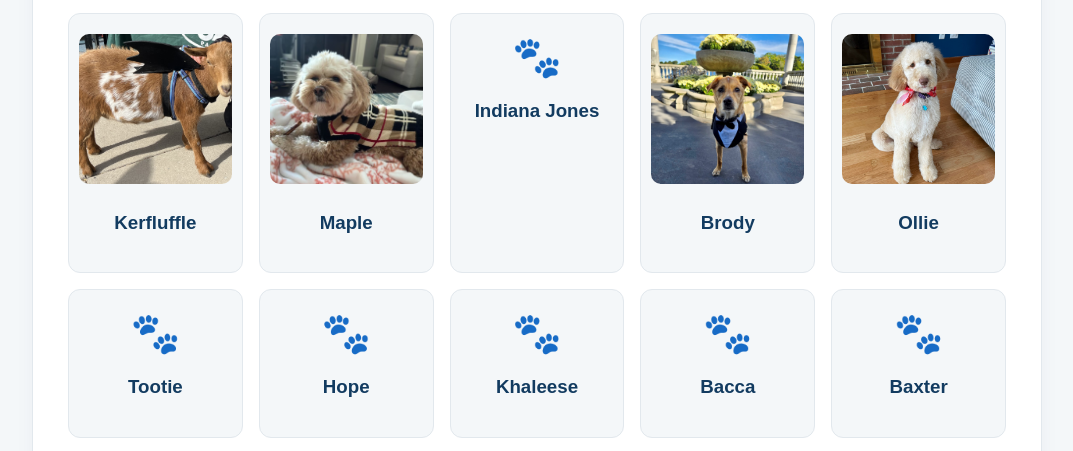
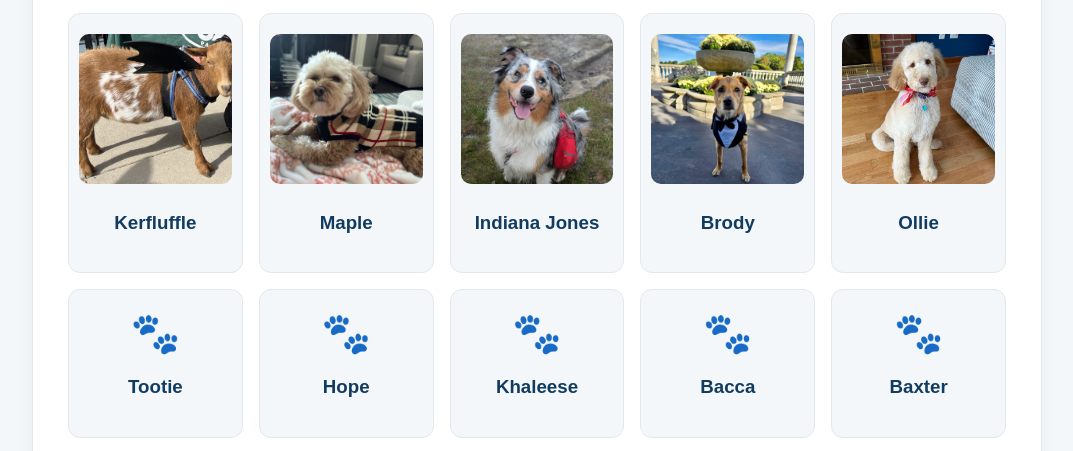
Before and after one commit to safarisean/Flow-Labs-Pet-of-The-Year, a website: page public/index.html in a window 1280 px wide. Shown: the part 2122-2573 px from the top of the page, without its empty margins (103-1176 px from the left). Drawn offline with Linux system fonts and the light colour scheme.

Commit message:
Update image filename for Indiana Jones

```diff
--- a/public/index.html
+++ b/public/index.html
@@ -249,7 +249,7 @@
   "Hazel": "Hazel (Zack Watson).jpg",
   "Hope": "Hope (Tod H).PNG",
   "Houdini": "Houdini (Jacob).jpg",
-  "Indiana Jones": "Indiana Jones (Ben O).jpg",
+  "Indiana Jones": "Indiana Jones.jpg",
   "Kelso": "Kelso (Ken Davey).jpg",
   "Kerfluffle": "Kerfluffle (Ben Mater).jpeg",
   "Khaleese": "Khaleese (Tod H).PNG",
```
